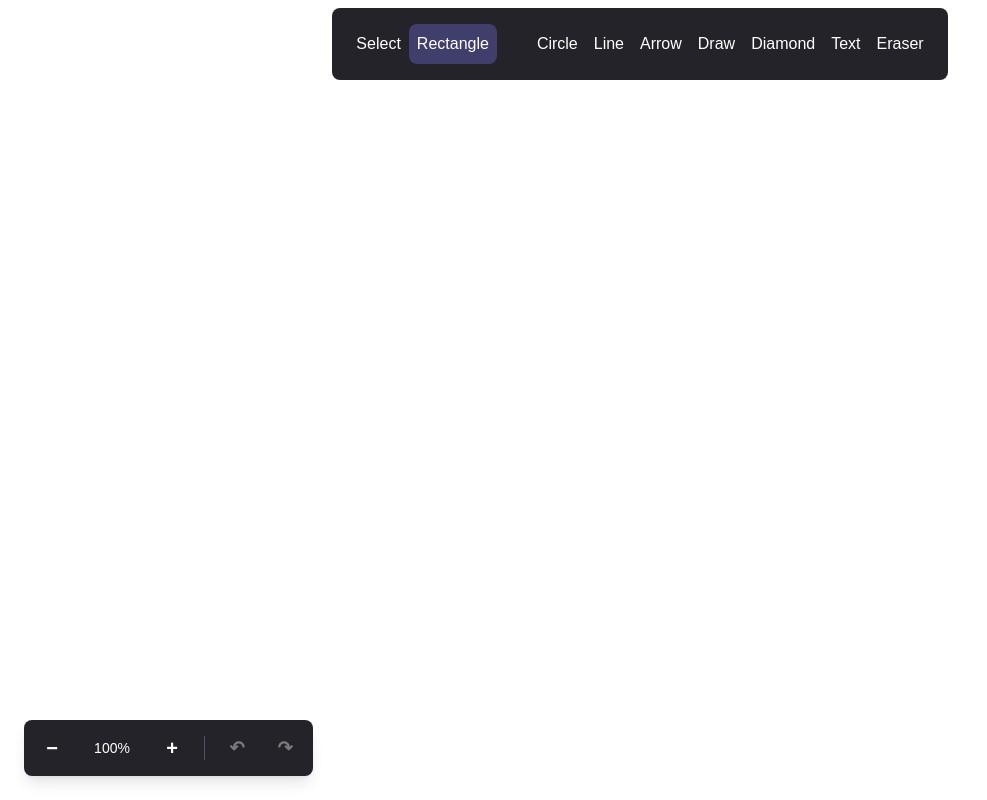
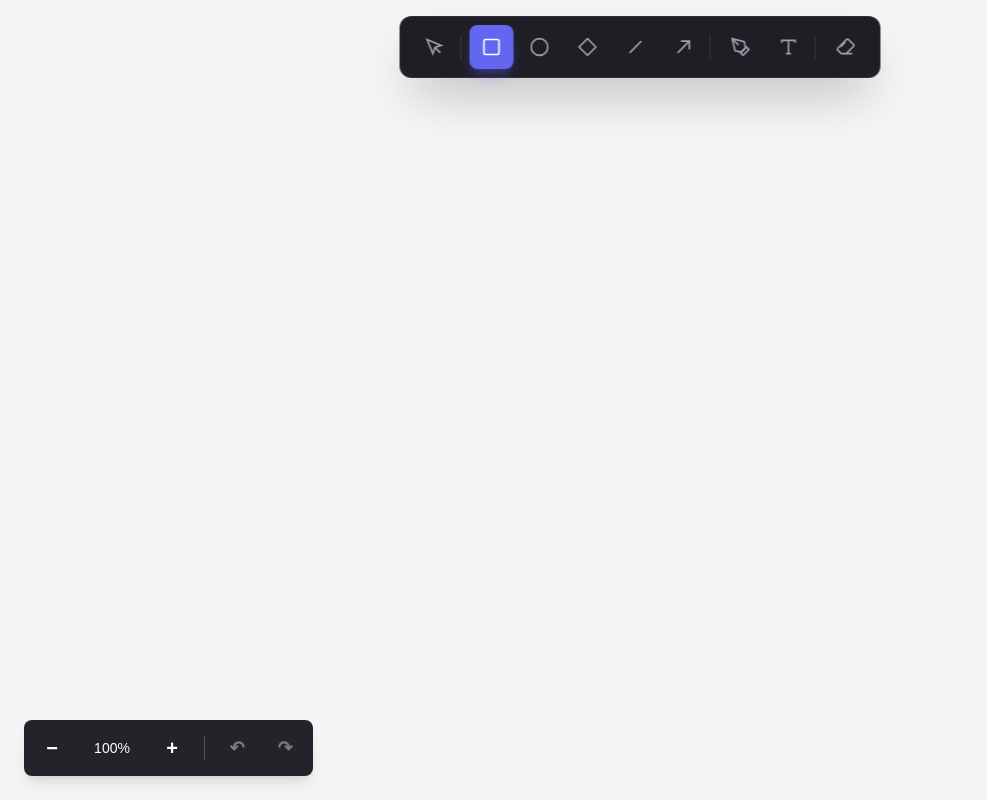
Before and after one commit to sagar5412/rapidraw, a Next.js app: page / in a window 1280 px wide. Shown: the whole page, without its empty margins (0-987 px from the left). Built offline with nearby package versions, Linux system fonts and the light colour scheme.

Commit message:
fix: changed toolbar UI

```diff
--- a/app/components/canvas/Canvas.tsx
+++ b/app/components/canvas/Canvas.tsx
@@ -11,6 +11,7 @@ import { handleShapeHover } from "@/app/utils/handleShapeHover";
 import { ZoomControls } from "./ZoomControls";
 import { HistoryControls } from "./HistoryControls";
 import { TextEditor } from "./TextEditor";
+import { Toolbar } from "./Toolbar";
 import { screenToWorld } from "@/app/utils/coordinates";
 
 export function Canvas() {
@@ -231,107 +232,8 @@ export function Canvas() {
   ) as textbox | undefined;
 
   return (
-    <div className="bg-white h-screen w-screen">
-      <div className="flex justify-center">
-        <div className="flex bg-[#232329] m-2 rounded-lg z-50">
-          <div className="m-4">
-            <button
-              className={` ${
-                selectedTool === "select"
-                  ? "bg-[#403E6A] p-2 rounded-lg text-white"
-                  : "p-2 rounded-lg text-white"
-              }`}
-              onClick={() => setSelectedTool("select")}
-            >
-              Select
-            </button>
-            <button
-              className={` ${
-                selectedTool === "rectangle"
-                  ? "bg-[#403E6A] p-2 rounded-lg text-white"
-                  : "p-2 rounded-lg text-white"
-              }`}
-              onClick={() => {
-                setSelectedTool("rectangle");
-              }}
-            >
-              Rectangle
-            </button>
-          </div>
-          <div className="m-4">
-            <button
-              className={` ${
-                selectedTool === "circle"
-                  ? "bg-[#403E6A] p-2 rounded-lg text-white"
-                  : "p-2 rounded-lg text-white"
-              }`}
-              onClick={() => setSelectedTool("circle")}
-            >
-              Circle
-            </button>
-            <button
-              className={` ${
-                selectedTool === "line"
-                  ? "bg-[#403E6A] p-2 rounded-lg text-white"
-                  : "p-2 rounded-lg text-white"
-              }`}
-              onClick={() => setSelectedTool("line")}
-            >
-              Line
-            </button>
-            <button
-              className={` ${
-                selectedTool === "arrow"
-                  ? "bg-[#403E6A] p-2 rounded-lg text-white"
-                  : "p-2 rounded-lg text-white"
-              }`}
-              onClick={() => setSelectedTool("arrow")}
-            >
-              Arrow
-            </button>
-            <button
-              className={` ${
-                selectedTool === "freehand"
-                  ? "bg-[#403E6A] p-2 rounded-lg text-white"
-                  : "p-2 rounded-lg text-white"
-              }`}
-              onClick={() => setSelectedTool("freehand")}
-            >
-              Draw
-            </button>
-            <button
-              className={` ${
-                selectedTool === "diamond"
-                  ? "bg-[#403E6A] p-2 rounded-lg text-white"
-                  : "p-2 rounded-lg text-white"
-              }`}
-              onClick={() => setSelectedTool("diamond")}
-            >
-              Diamond
-            </button>
-            <button
-              className={` ${
-                selectedTool === "text"
-                  ? "bg-[#403E6A] p-2 rounded-lg text-white"
-                  : "p-2 rounded-lg text-white"
-              }`}
-              onClick={() => setSelectedTool("text")}
-            >
-              Text
-            </button>
-            <button
-              className={` ${
-                selectedTool === "eraser"
-                  ? "bg-[#403E6A] p-2 rounded-lg text-white"
-                  : "p-2 rounded-lg text-white"
-              }`}
-              onClick={() => setSelectedTool("eraser")}
-            >
-              Eraser
-            </button>
-          </div>
-        </div>
-      </div>
+    <div className="bg-[#F5F5F5] h-screen w-screen">
+      <Toolbar selectedTool={selectedTool} setSelectedTool={setSelectedTool} />
       <canvas
         ref={canvasRef}
         onMouseDown={onMouseDown}
--- /dev/null
+++ b/app/components/canvas/Toolbar.tsx
@@ -0,0 +1,208 @@
+"use client";
+import { selectedShapes } from "@/app/types/Shapes";
+
+interface ToolbarProps {
+  selectedTool: selectedShapes;
+  setSelectedTool: (tool: selectedShapes) => void;
+}
+
+// SVG Icons as components
+const SelectIcon = () => (
+  <svg
+    width="20"
+    height="20"
+    viewBox="0 0 24 24"
+    fill="none"
+    stroke="currentColor"
+    strokeWidth="2"
+  >
+    <path d="M3 3l7.07 16.97 2.51-7.39 7.39-2.51L3 3z" />
+    <path d="M13 13l6 6" />
+  </svg>
+);
+
+const RectangleIcon = () => (
+  <svg
+    width="20"
+    height="20"
+    viewBox="0 0 24 24"
+    fill="none"
+    stroke="currentColor"
+    strokeWidth="2"
+  >
+    <rect x="3" y="3" width="18" height="18" rx="2" />
+  </svg>
+);
+
+const CircleIcon = () => (
+  <svg
+    width="20"
+    height="20"
+    viewBox="0 0 24 24"
+    fill="none"
+    stroke="currentColor"
+    strokeWidth="2"
+  >
+    <circle cx="12" cy="12" r="10" />
+  </svg>
+);
+
+const LineIcon = () => (
+  <svg
+    width="20"
+    height="20"
+    viewBox="0 0 24 24"
+    fill="none"
+    stroke="currentColor"
+    strokeWidth="2"
+  >
+    <line x1="5" y1="19" x2="19" y2="5" />
+  </svg>
+);
+
+const ArrowIcon = () => (
+  <svg
+    width="20"
+    height="20"
+    viewBox="0 0 24 24"
+    fill="none"
+    stroke="currentColor"
+    strokeWidth="2"
+  >
+    <line x1="5" y1="19" x2="19" y2="5" />
+    <polyline points="9 5 19 5 19 15" />
+  </svg>
+);
+
+const DrawIcon = () => (
+  <svg
+    width="20"
+    height="20"
+    viewBox="0 0 24 24"
+    fill="none"
+    stroke="currentColor"
+    strokeWidth="2"
+  >
+    <path d="M12 19l7-7 3 3-7 7-3-3z" />
+    <path d="M18 13l-1.5-7.5L2 2l3.5 14.5L13 18l5-5z" />
+    <path d="M2 2l7.586 7.586" />
+  </svg>
+);
+
+const DiamondIcon = () => (
+  <svg
+    width="20"
+    height="20"
+    viewBox="0 0 24 24"
+    fill="none"
+    stroke="currentColor"
+    strokeWidth="2"
+  >
+    <path d="M12 2L22 12L12 22L2 12Z" />
+  </svg>
+);
+
+const TextIcon = () => (
+  <svg
+    width="20"
+    height="20"
+    viewBox="0 0 24 24"
+    fill="none"
+    stroke="currentColor"
+    strokeWidth="2"
+  >
+    <polyline points="4 7 4 4 20 4 20 7" />
+    <line x1="9" y1="20" x2="15" y2="20" />
+    <line x1="12" y1="4" x2="12" y2="20" />
+  </svg>
+);
+
+const EraserIcon = () => (
+  <svg
+    width="20"
+    height="20"
+    viewBox="0 0 24 24"
+    fill="none"
+    stroke="currentColor"
+    strokeWidth="2"
+  >
+    <path d="M20 20H7L3 16c-.8-.8-.8-2 0-2.8l10-10c.8-.8 2-.8 2.8 0l5.6 5.6c.8.8.8 2 0 2.8L12.6 20" />
+    <path d="M6 12l6-6" />
+  </svg>
+);
+
+interface ToolButtonProps {
+  icon: React.ReactNode;
+  label: string;
+  isSelected: boolean;
+  onClick: () => void;
+}
+
+const ToolButton = ({ icon, label, isSelected, onClick }: ToolButtonProps) => (
+  <button
+    onClick={onClick}
+    title={label}
+    className={`p-3 rounded-lg transition-all duration-200 hover:bg-[#504E7A] ${
+      isSelected
+        ? "bg-[#6366F1] text-white shadow-lg shadow-indigo-500/30"
+        : "text-gray-400 hover:text-white"
+    }`}
+  >
+    {icon}
+  </button>
+);
+
+export function Toolbar({ selectedTool, setSelectedTool }: ToolbarProps) {
+  const tools = [
+    {
+      id: "select" as selectedShapes,
+      icon: <SelectIcon />,
+      label: "Select (V)",
+    },
+    {
+      id: "rectangle" as selectedShapes,
+      icon: <RectangleIcon />,
+      label: "Rectangle (R)",
+    },
+    {
+      id: "circle" as selectedShapes,
+      icon: <CircleIcon />,
+      label: "Circle (C)",
+    },
+    {
+      id: "diamond" as selectedShapes,
+      icon: <DiamondIcon />,
+      label: "Diamond (D)",
+    },
+    { id: "line" as selectedShapes, icon: <LineIcon />, label: "Line (L)" },
+    { id: "arrow" as selectedShapes, icon: <ArrowIcon />, label: "Arrow (A)" },
+    { id: "freehand" as selectedShapes, icon: <DrawIcon />, label: "Draw (P)" },
+    { id: "text" as selectedShapes, icon: <TextIcon />, label: "Text (T)" },
+    {
+      id: "eraser" as selectedShapes,
+      icon: <EraserIcon />,
+      label: "Eraser (E)",
+    },
+  ];
+
+  return (
+    <div className="fixed top-4 left-1/2 -translate-x-1/2 z-50">
+      <div className="flex items-center gap-1 bg-[#1E1E24] px-3 py-2 rounded-xl shadow-2xl border border-gray-700/50 backdrop-blur-sm">
+        {tools.map((tool, index) => (
+          <div key={tool.id} className="flex items-center">
+            <ToolButton
+              icon={tool.icon}
+              label={tool.label}
+              isSelected={selectedTool === tool.id}
+              onClick={() => setSelectedTool(tool.id)}
+            />
+            {/* Add separator between shape tools and other tools */}
+            {(index === 0 || index === 5 || index === 7) && (
+              <div className="w-px h-6 bg-gray-600/50 mx-1" />
+            )}
+          </div>
+        ))}
+      </div>
+    </div>
+  );
+}
```
